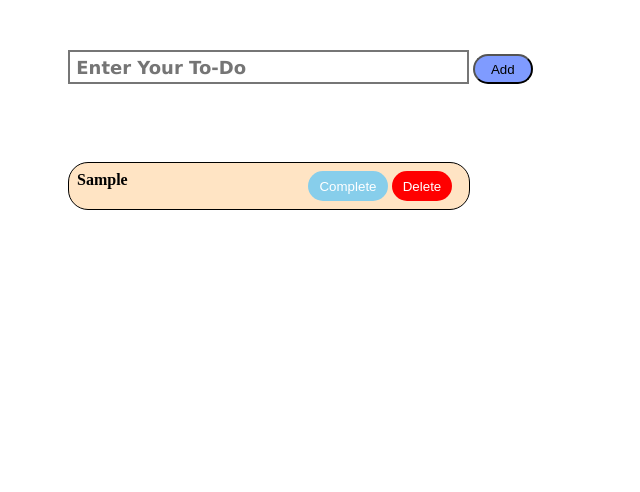
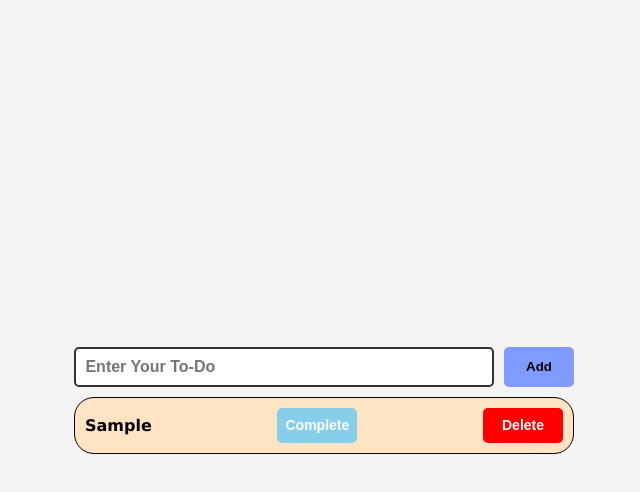
Before and after one commit to Hanamaraddi17/To-Do-List, a plain HTML site: page index.html in a window 1280 px wide. Both pictures are taken after typing "Sample" into the empty fields and a click on the button "Add". Shown: the whole page, without its empty margins (316-956 px from the left). Drawn offline with Linux system fonts and the light colour scheme.

Commit message:
Update To-Do.css

```diff
--- a/To-Do.css
+++ b/To-Do.css
@@ -7,82 +7,141 @@
 * {
   margin: 0;
   padding: 0;
+  box-sizing: border-box;
+}
+
+body {
+  font-family: var(--body-font);
+  display: flex;
+  flex-direction: column;
+  align-items: center;
+  justify-content: center;
+  min-height: 100vh;
+  background-color: #f4f4f4;
+  padding: 20px;
+}
+
+/* Input & Button Section */
+.insert {
+  display: flex;
+  flex-wrap: wrap;
+  justify-content: center;
+  gap: 10px;
+  width: 100%;
+  max-width: 500px;
 }
 
 #taskInput {
-  font-family: var(--body-font);
-  width: 31vw;
-  margin: 50px 0 70px 30vw;
-  height: 30px;
-  border-style: double;
-  font-size:large;
-  font-weight: 900;
+  flex: 1;
+  min-width: 250px;
+  height: 40px;
+  padding: 5px;
+  border: 2px solid #333;
+  font-size: 16px;
+  font-weight: bold;
+  border-radius: 5px;
 }
 
 .addBtn {
-  width: 60px;
-  height: 30px;
-  border-radius: 30px;
+  width: 70px;
+  height: 40px;
+  border-radius: 5px;
   background-color: rgb(127, 155, 255);
   cursor: pointer;
+  font-weight: bold;
+  border: none;
 }
+
+/* Alert Message */
 .userAlert {
-  margin: -40px 0 0 30vw;
-  padding: 5px 0px 3px 10px;
-  width: 30vw;
-  height: 30px;
-  color: black;
+  display: none;
+  width: 100%;
+  max-width: 400px;
+  padding: 10px;
+  text-align: center;
   color: red;
   background-color: bisque;
-  border: solid black 2px;
-  display: none;
+  border: 2px solid black;
+  font-weight: bold;
+  margin-top: 10px;
+}
+
+.userAlert.show {
+  display: block;
+}
+
+/* Task List */
+#taskList {
+  width: 100%;
+  max-width: 500px;
+  list-style: none;
+  padding: 0;
 }
 
 .task {
-  width: 30vw;
-  margin: 8px 0 0 30vw;
-  height: 30px;
-  display: block;
-  border-radius: var( --main-bg-rd);
+  display: flex;
+  justify-content: space-between;
+  align-items: center;
+  width: 100%;
+  padding: 10px;
+  margin-top: 10px;
+  border-radius: var(--main-bg-rd);
   background-color: bisque;
   border: 1px solid black;
-  padding: 8px;
-   font-weight: 900;
+  font-weight: bold;
 }
 
+/* Completed Task */
 .task.completed {
   text-decoration: line-through;
   opacity: 0.5;
   background-color: beige;
 }
 
+/* Buttons */
+.task button {
+  border-radius: 5px;
+  width: 80px;
+  height: 35px;
+  font-size: 14px;
+  border: none;
+  cursor: pointer;
+  font-weight: bold;
+}
+
+.completeButton {
+  background-color: skyblue;
+  color: white;
+}
+
 .deleteButton {
-  position: absolute;
-  right: 40vw;
-  border-radius: 20px;
-  width: 60px;
-  height: 30px;
   background-color: red;
-  color: #fff;
-  border: none;
-  padding: 5px 10px;
-  cursor: pointer;
+  color: white;
 }
-.completeButton {
-  position: absolute;
-  right: 45vw;
-  border-radius: 20px;
-  width: 80px;
-  height: 30px;
-  background-color: skyblue;
-  color: #fff;
-  border: none;
-  padding: 5px 10px;
-  cursor: pointer;
+
+/* Responsive Design */
+@media (max-width: 600px) {
+  .insert {
+    flex-direction: column;
+    align-items: center;
+  }
+
+  #taskInput {
+    width: 100%;
+    text-align: center;
+  }
+
+  .addBtn {
+    width: 100%;
+  }
+
+  .task {
+    flex-direction: column;
+    text-align: center;
+  }
+
+  .task button {
+    width: 100%;
+    margin-top: 5px;
+  }
 }
-.userAlert.show {
-  display: block;
-}
-/* h1{
-  margin: ;
-} */
```
